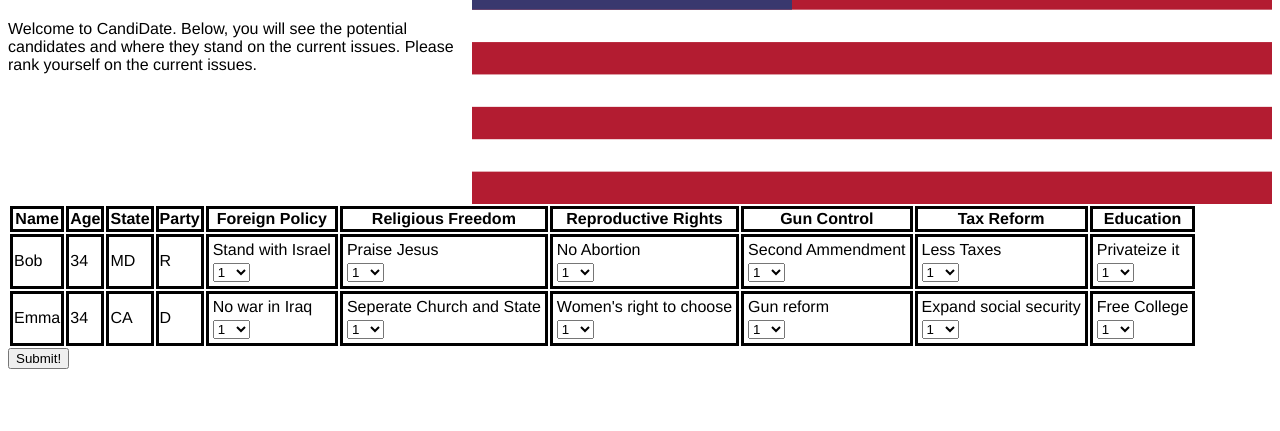
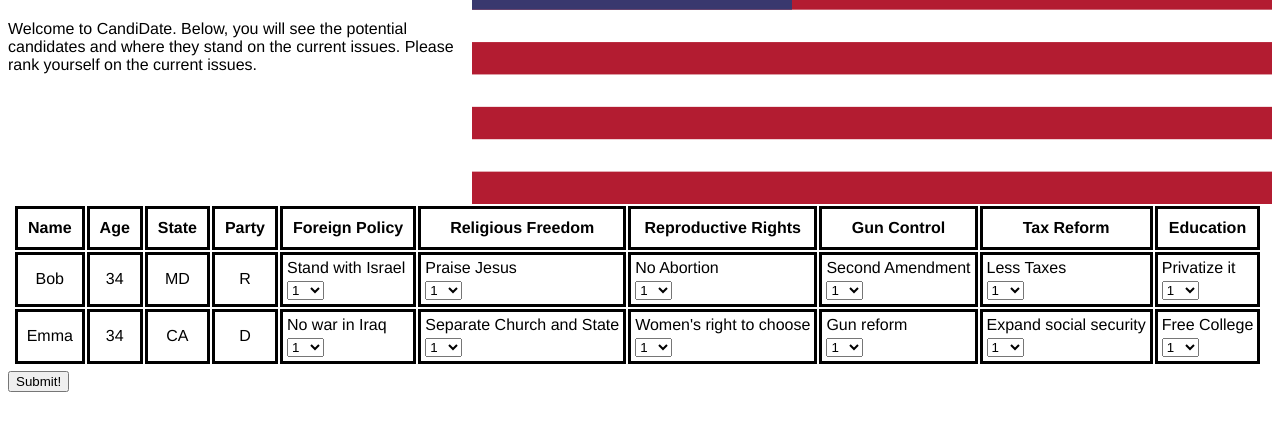
Before and after one commit to Grasstown/jhacks2020idea, a plain HTML site: page CandiDate_4.html in a window 1280 px wide. Shown: the part 271-702 px from the top of the page. Drawn offline with Linux system fonts and the light colour scheme.

Commit message:
cosmetic update

```diff
--- a/CandiDate_4.html
+++ b/CandiDate_4.html
@@ -4,6 +4,8 @@
 <!-- Another option would be to have the script here that literally creates the tables based
 on the csv file. I would look up how to create tables in javascript and apply the attributes for
 the table that I have created below-->
+
+
 <meta charset="utf-8"/>
 <style>
 body {
@@ -12,11 +14,16 @@ body {
 }
 
 .info {
-    border:3px solid black
-
+    border:3px solid black;
+	padding: 10px;
 }
 .facts {
-    border:3px solid black
+    border:3px solid black;
+	text-align:center;
+}
+
+.choices{
+	text-align: left;
 }
 
 .heading {
@@ -28,6 +35,7 @@ body {
 .candidates {
     background-color:white;
     font-family: Helvetica;
+	margin: 5px;
 }
 
 p {
@@ -57,7 +65,7 @@ should do that.-->
 </p>
 </div>
 <div class="Candidates">
-<table class="candidates">
+<table class="candidates" id="candidates">
 <tr class="issues">
     <th class="info">Name</th>
     <th class="info">Age</th>
@@ -121,7 +129,7 @@ should do that.-->
         <option value="8">10</option>
       </select></td></tr></table></td>
     <td class="facts"><table class="choices"><tr>
-        <td>Second Ammendment</td></tr><tr><td><select class="Rating">
+        <td>Second Amendment</td></tr><tr><td><select class="Rating">
         <option value="1">1</option>
         <option value="2">2</option>
         <option value="3">3</option>
@@ -147,7 +155,7 @@ should do that.-->
         <option value="8">10</option>
       </select></td></tr></table></td>
     <td class="facts"><table class="choices"><tr>
-        <td>Privateize it</td></tr><tr><td><select class="Rating">
+        <td>Privatize it</td></tr><tr><td><select class="Rating">
         <option value="1">1</option>
         <option value="2">2</option>
         <option value="3">3</option>
@@ -180,7 +188,7 @@ should do that.-->
             <option value="8">10</option>
           </select></td></tr></table></td>
     <td class="facts"><table class="choices"><tr>
-        <td>Seperate Church and State</td></tr><tr><td><select class="Rating">
+        <td>Separate Church and State</td></tr><tr><td><select class="Rating">
         <option value="1">1</option>
         <option value="2">2</option>
         <option value="3">3</option>
```
